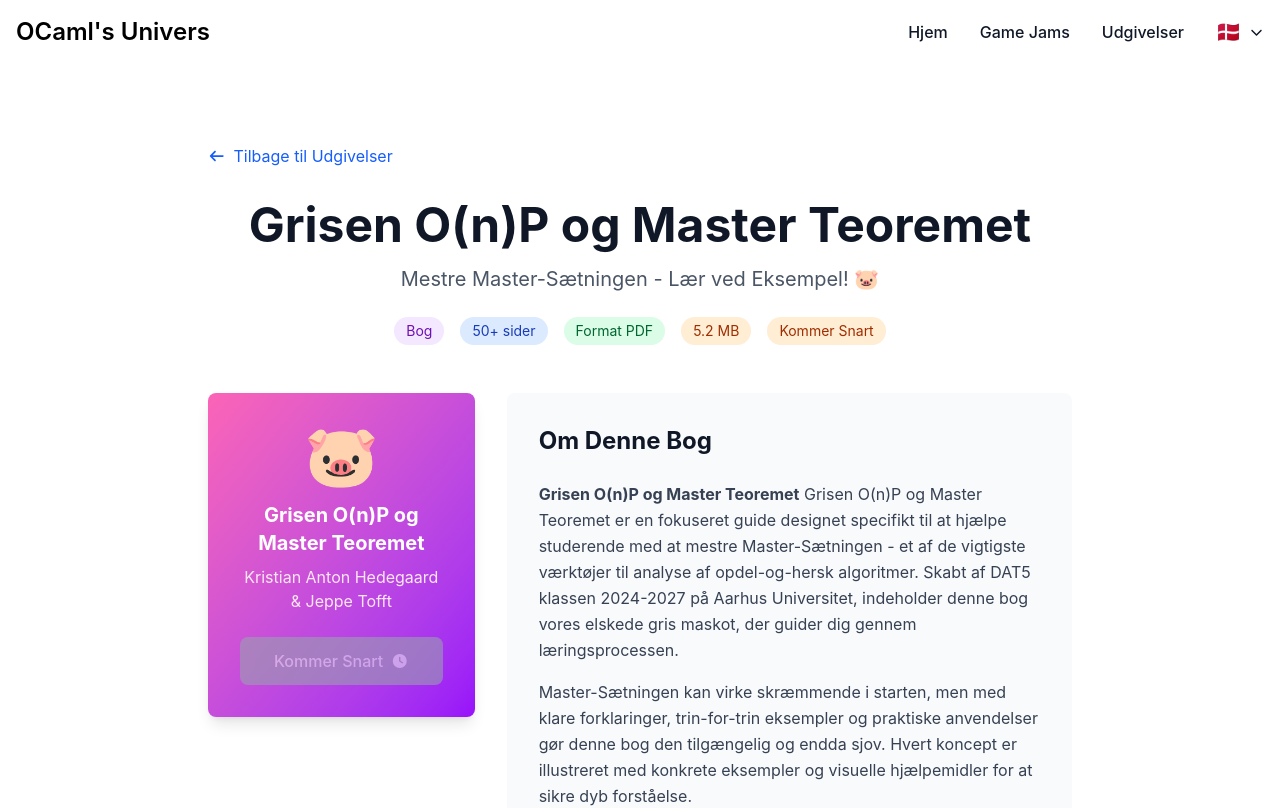
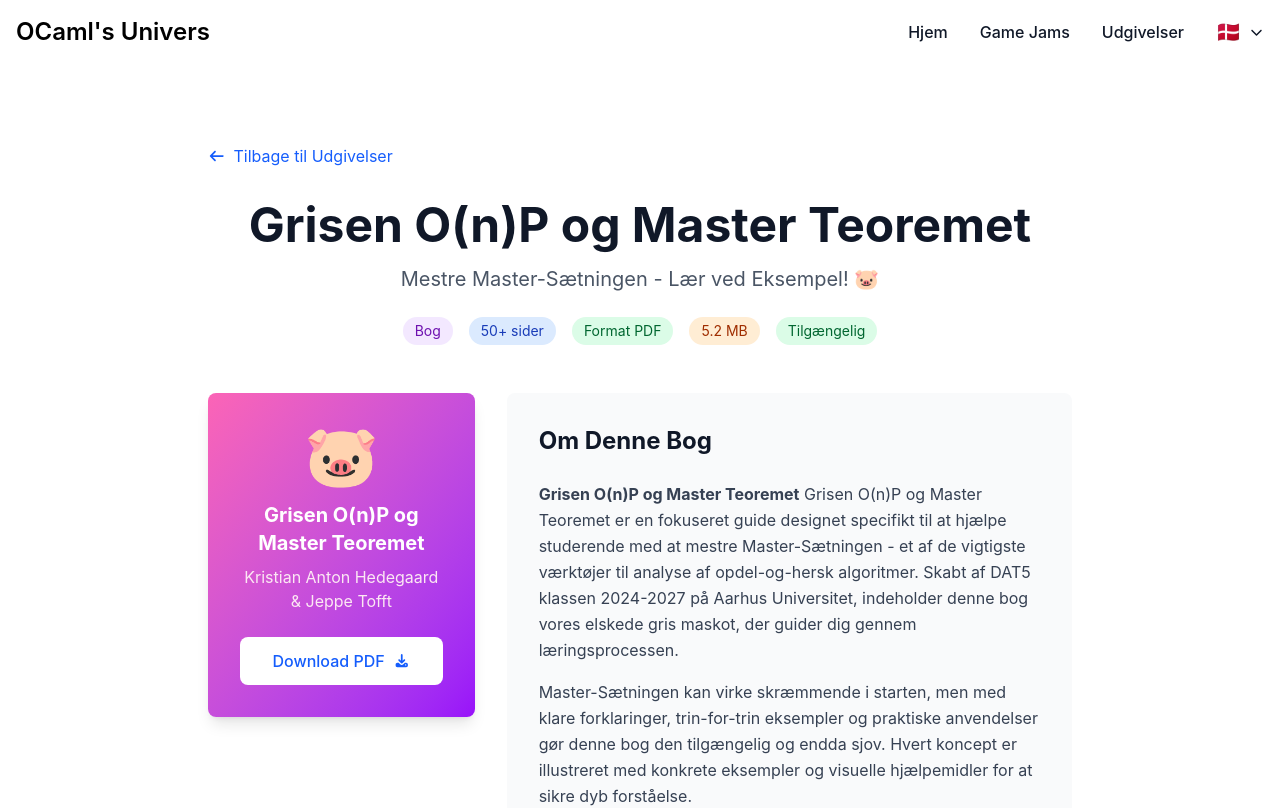
Before and after one commit to KasperTonsgaard/ocaml-website, a Next.js app: page /publications/onp-book in a window 1280 px wide. Shown: the top 808 px of the page. Built offline with nearby package versions, Linux system fonts and the light colour scheme.

Commit message:
Add Onp book pdf

```diff
--- a/app/publications/onp-book/page.tsx
+++ b/app/publications/onp-book/page.tsx
@@ -5,7 +5,7 @@ import { faArrowLeft, faDownload, faClock } from '@fortawesome/free-solid-svg-ic
 import { useLocale } from '../../context/LocaleContext'
 
 // ← Change this to 'true' when PDF is uploaded to enable download
-const isBookAvailable = false
+const isBookAvailable = true
 
 export default function ONPBookPage() {
   const { t } = useLocale()
```
Also changed, not shown: 1 other file (tests, documents, lock files or other folders).
